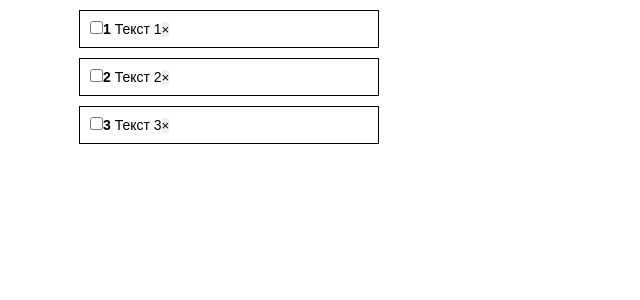
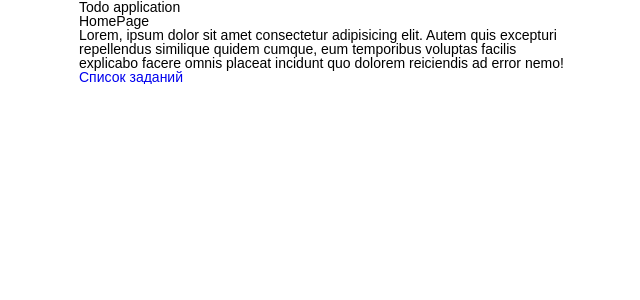
Before and after one commit to DanilovOV/todo-list-vue, a Vue app: page /#/ in a window 1280 px wide. Shown: the top 300 px of the page, without its empty margins (311-951 px from the left). Built offline with nearby package versions, Linux system fonts and the light colour scheme.

Commit message:
add-routing

```diff
--- a/package.json
+++ b/package.json
@@ -9,7 +9,8 @@
   },
   "dependencies": {
     "core-js": "^3.8.3",
-    "vue": "^3.2.13"
+    "vue": "^3.2.13",
+    "vue-router": "^4.0.15"
   },
   "devDependencies": {
     "@babel/core": "^7.12.16",
--- a/src/App.vue
+++ b/src/App.vue
@@ -1,31 +1,14 @@
 <template>
   <div class="wrapper">
     <div class="container">
-      <TodoList v-bind:todos="todos" />
+      <h1>Todo application</h1>
+      <router-view />
     </div>
   </div>
 </template>
 
-<script>
-import TodoList from "@/components/TodoList";
-
-export default {
-  name: "App",
-  data() {
-    return {
-      todos: [
-        { id: 1, title: "Текст 1", completed: false },
-        { id: 2, title: "Текст 2", completed: false },
-        { id: 3, title: "Текст 3", completed: false },
-      ],
-    };
-  },
-  components: { TodoList },
-};
-</script>
-
 <style lang="scss">
-$fontfamily: "Arial";
+$fontfamily: 'Arial';
 $minwidth: 320px;
 
 * {
--- /dev/null
+++ b/src/components/AddTodo.vue
@@ -0,0 +1,47 @@
+<template>
+  <form @submit.prevent="onSubmit">
+    <input type="text" v-model="title" />
+    <button type="submit">Создать</button>
+  </form>
+</template>
+
+<script>
+export default {
+  data() {
+    return {
+      title: "",
+    };
+  },
+  methods: {
+    onSubmit() {
+      if (this.title.trim()) {
+        const newTodo = {
+          id: Date.now(),
+          title: this.title,
+          completed: false,
+        };
+
+        this.$emit("add-todo", newTodo);
+        this.title = "";
+      }
+    },
+  },
+};
+</script>
+
+<style lang="scss" scoped>
+form {
+  margin: 30px 0;
+  display: flex;
+  justify-content: space-between;
+  width: 300px;
+}
+input {
+  border: 1px solid black;
+  padding: 2px;
+}
+button {
+  padding: 5px;
+  border-radius: 5px;
+}
+</style>
--- a/src/components/TodoItem.vue
+++ b/src/components/TodoItem.vue
@@ -1,11 +1,11 @@
 <template>
   <li>
-    <span>
+    <span v-bind:class="{ done: todo.completed }">
       <input type="checkbox" />
-      <strong>{{ todo.id }}</strong>
+      <strong>{{ index + 1 }}</strong>
       {{ todo.title }}
     </span>
-    <button>&times;</button>
+    <button v-on:click="$emit('remove-todo', todo.id)">&times;</button>
   </li>
 </template>
 
@@ -16,15 +16,31 @@ export default {
       type: Object,
       required: true,
     },
+    index: Number,
   },
 };
 </script>
 
 <style lang="scss" scoped>
 li {
+  display: flex;
+  justify-content: space-between;
+  align-items: center;
   width: 300px;
   border: 1px solid black;
   padding: 10px;
   margin: 10px 0 0;
+  font-size: 17px;
+}
+input {
+  margin-right: 5px;
+}
+button {
+  font-size: 18px;
+  padding: 3px 8px;
+  border-radius: 30%;
+}
+.done {
+  text-decoration: line-through;
 }
 </style>
--- a/src/components/TodoList.vue
+++ b/src/components/TodoList.vue
@@ -1,6 +1,12 @@
 <template>
   <ul>
-    <TodoItem v-for="todo in todos" v-bind:key="todo" v-bind:todo="todo" />
+    <TodoItem
+      v-for="(todo, index) in todos"
+      v-bind:key="todo"
+      v-bind:todo="todo"
+      v-bind:index="index"
+      v-on:remove-todo="removeTodo"
+    />
   </ul>
 </template>
 
@@ -10,14 +16,13 @@ import TodoItem from "@/components/TodoItem";
 export default {
   props: ["todos"],
   components: { TodoItem },
+  methods: {
+    removeTodo(id) {
+      this.$emit("remove-todo", id);
+    },
+  },
 };
 </script>
 
 <style lang="scss" scoped>
-ul {
-  display: flex;
-  flex-direction: column;
-  justify-content: space-between;
-  list-style: none;
-}
 </style>
--- a/src/main.js
+++ b/src/main.js
@@ -1,4 +1,7 @@
 import { createApp } from 'vue';
 import App from './App.vue';
+import router from './router';
 
-createApp(App).mount('#app');
+const app = createApp(App);
+app.use(router);
+app.mount('#app');
--- /dev/null
+++ b/src/router.js
@@ -0,0 +1,16 @@
+import { createRouter, createWebHashHistory } from 'vue-router';
+import Home from '@/views/HomePage';
+
+export default createRouter({
+  history: createWebHashHistory(),
+  routes: [
+    {
+      path: '/',
+      component: Home,
+    },
+    {
+      path: '/todos',
+      component: () => import('./views/Todos.vue'),
+    },
+  ],
+});
--- /dev/null
+++ b/src/views/HomePage.vue
@@ -0,0 +1,9 @@
+<template>
+  <div>HomePage</div>
+  <div>
+    Lorem, ipsum dolor sit amet consectetur adipisicing elit. Autem quis excepturi repellendus
+    similique quidem cumque, eum temporibus voluptas facilis explicabo facere omnis placeat incidunt
+    quo dolorem reiciendis ad error nemo!
+  </div>
+  <router-link to="/todos">Список заданий</router-link>
+</template>
--- /dev/null
+++ b/src/views/Todos.vue
@@ -0,0 +1,40 @@
+<template>
+  <div>
+    <div>Задания</div>
+    <router-link to="/">Домашняя страница</router-link>
+    <AddTodo @add-todo="addTodo" />
+    <TodoList v-if="todos.length" v-bind:todos="todos" @remove-todo="removeTodo" />
+    <p v-else>Нет заданий!</p>
+  </div>
+  <hr />
+</template>
+
+<script>
+import TodoList from '@/components/TodoList';
+import AddTodo from '@/components/AddTodo';
+
+export default {
+  name: 'App',
+  data() {
+    return {
+      todos: [],
+    };
+  },
+  mounted() {
+    fetch('https://jsonplaceholder.typicode.com/todos?_limit=10')
+      .then((response) => response.json())
+      .then((json) => {
+        this.todos = json;
+      });
+  },
+  components: { TodoList, AddTodo },
+  methods: {
+    removeTodo(id) {
+      this.todos = this.todos.filter((todo) => todo.id !== id);
+    },
+    addTodo(todo) {
+      this.todos.push(todo);
+    },
+  },
+};
+</script>
```
Also changed, not shown: 1 other file (tests, documents, lock files or other folders).
